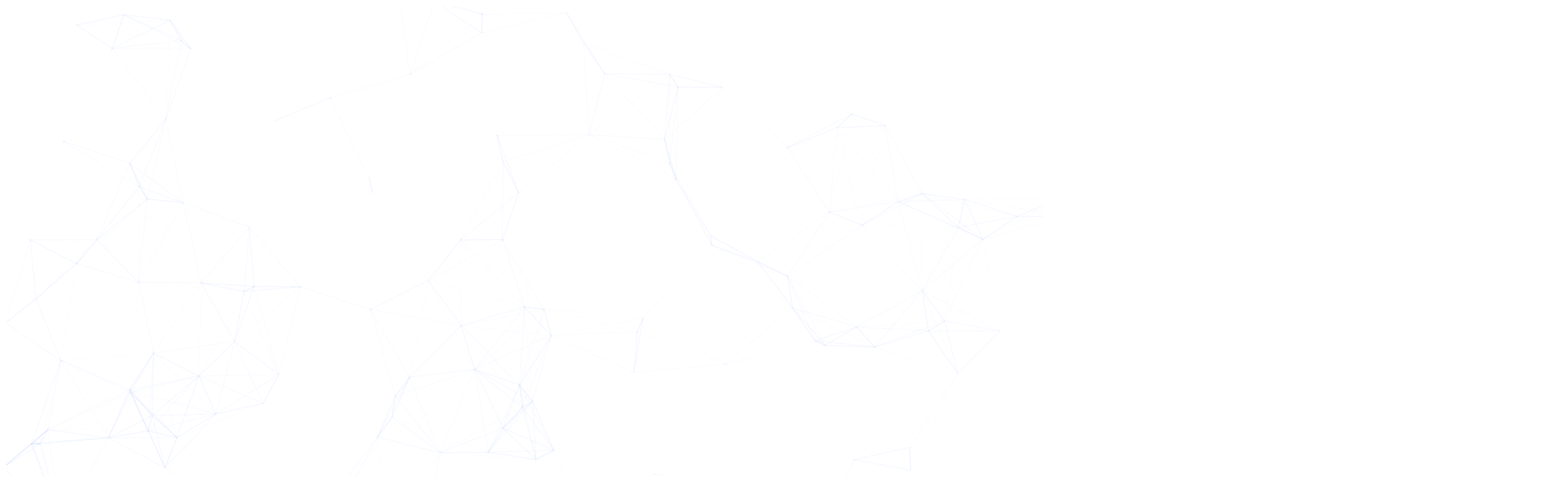
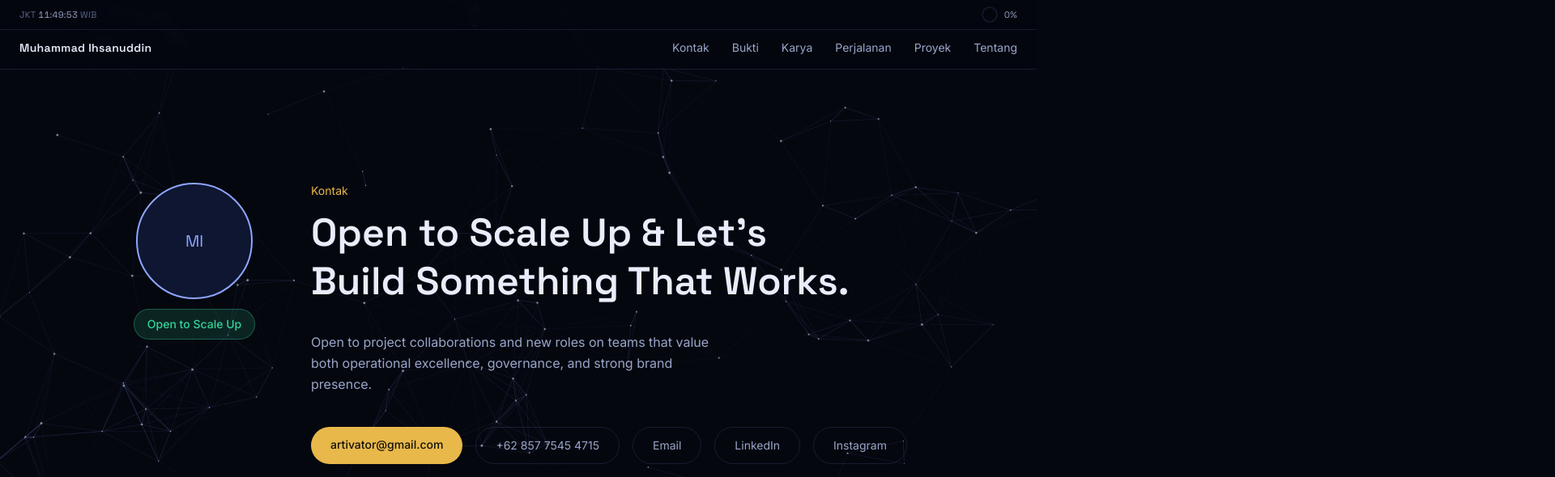
Before and after one commit to theartivator/cv-ihsanuddin, a React (Vite) app: page / in a window 1280 px wide. Shown: the top 590 px of the page at 81% size, 1920 px wide, since content can reach past the window. Built offline with nearby package versions, Linux system fonts and the light colour scheme.

Commit message:
fix(css): restore real index.css content (typewriter cursor styles)

```diff
--- a/src/index.css
+++ b/src/index.css
@@ -1 +1,235 @@
-REPLACE_CSS
+@import url('https://fonts.googleapis.com/css2?family=Space+Grotesk:wght@400;500;600;700&family=Inter:wght@400;500;600;700&display=swap');
+@import "tailwindcss";
+
+:root {
+  --bg: #05070f;
+  --bg-alt: #080b18;
+  --surface: #0e1631;
+  --surface-2: #131c40;
+  --line: rgba(143, 166, 255, 0.14);
+  --text: #e9edfb;
+  --text-muted: #9aa6c9;
+  --text-dim: #5d6790;
+  --accent: #8fa6ff;
+  --accent-soft: rgba(143, 166, 255, 0.12);
+  --gold: #e8b84b;
+  --gold-soft: rgba(232, 184, 75, 0.14);
+}
+
+* { box-sizing: border-box; }
+
+html {
+  scroll-behavior: smooth;
+  scroll-snap-type: y proximity;
+}
+
+/* Cursor roket kustom (lihat components/Cursor.jsx) menggantikan cursor
+   bawaan OS hanya di perangkat dengan mouse presisi; di layar sentuh
+   cursor default browser tetap dipakai. */
+html.has-rocket-cursor {
+  cursor: none;
+}
+html.has-rocket-cursor a,
+html.has-rocket-cursor button,
+html.has-rocket-cursor [role="button"],
+html.has-rocket-cursor input,
+html.has-rocket-cursor select,
+html.has-rocket-cursor textarea,
+html.has-rocket-cursor label {
+  cursor: none;
+}
+
+/* Scroll seperti slide: tiap section penuh satu layar dan konten diletakkan
+   di tengah secara vertikal, jadi tidak ada bagian yang terpotong saat snap. */
+main > section {
+  min-height: 100vh;
+  scroll-snap-align: start;
+  scroll-snap-stop: normal;
+  display: flex;
+  flex-direction: column;
+  justify-content: center;
+}
+
+@media (prefers-reduced-motion: reduce) {
+  html { scroll-behavior: auto; scroll-snap-type: none; }
+  *, *::before, *::after {
+    animation-duration: 0.01ms !important;
+    animation-iteration-count: 1 !important;
+    transition-duration: 0.01ms !important;
+    scroll-behavior: auto !important;
+  }
+}
+
+body {
+  margin: 0;
+  background: var(--bg);
+  color: var(--text);
+  font-family: 'Inter', system-ui, sans-serif;
+  -webkit-font-smoothing: antialiased;
+}
+
+a, button, [role="button"], input, select, textarea, label {
+  cursor: inherit;
+}
+
+.font-display {
+  font-family: 'Space Grotesk', 'Inter', system-ui, sans-serif;
+}
+
+.font-mono-num {
+  font-family: 'Space Grotesk', monospace;
+  font-variant-numeric: tabular-nums;
+}
+
+::selection {
+  background: var(--accent-soft);
+  color: var(--text);
+}
+
+:focus-visible {
+  outline: 2px solid var(--accent);
+  outline-offset: 3px;
+}
+
+a { color: inherit; }
+
+::-webkit-scrollbar { width: 10px; }
+::-webkit-scrollbar-track { background: var(--bg); }
+::-webkit-scrollbar-thumb { background: var(--surface-2); border-radius: 8px; }
+
+.scroll-thin { scrollbar-width: thin; scrollbar-color: var(--surface-2) transparent; }
+.scroll-thin::-webkit-scrollbar { width: 6px; }
+.scroll-thin::-webkit-scrollbar-track { background: transparent; }
+.scroll-thin::-webkit-scrollbar-thumb { background: var(--surface-2); border-radius: 6px; }
+
+/* ===============================================================
+   Rocket cursor — lihat src/components/Cursor.jsx
+   =============================================================== */
+.rocket-cursor {
+  position: fixed;
+  top: 0;
+  left: 0;
+  z-index: 2147483647;
+  pointer-events: none;
+  will-change: transform;
+  filter: drop-shadow(0 0 10px rgba(70, 140, 255, 0.4));
+  transition: opacity 0.15s ease;
+}
+
+.rocket-cursor--hidden {
+  opacity: 0;
+}
+
+.rocket-cursor__hull path,
+.rocket-cursor__hull circle {
+  fill: var(--text);
+  stroke: var(--bg);
+  stroke-width: 1.4;
+  stroke-linejoin: round;
+}
+
+.rocket-cursor__window {
+  fill: var(--bg) !important;
+  stroke: var(--text) !important;
+  stroke-width: 1.2 !important;
+}
+
+.rocket-cursor__nozzle {
+  fill: var(--bg) !important;
+  stroke: var(--text) !important;
+  stroke-width: 1.1 !important;
+  opacity: 0.9;
+}
+
+.rocket-cursor__flame {
+  transform-origin: 0px 0px;
+  transform-box: fill-box;
+}
+
+.rocket-cursor__flame--outer {
+  fill: #12328a;
+  opacity: 0.85;
+  animation: flameFlickerOuter 460ms ease-in-out infinite;
+}
+
+.rocket-cursor__flame--mid {
+  fill: #2d6df6;
+  opacity: 0.92;
+  animation: flameFlickerMid 340ms ease-in-out infinite;
+  animation-delay: 60ms;
+}
+
+.rocket-cursor__flame--inner {
+  fill: #bfe4ff;
+  opacity: 0.98;
+  animation: flameFlickerInner 260ms ease-in-out infinite;
+  animation-delay: 30ms;
+}
+
+.rocket-cursor--boost .rocket-cursor__flames {
+  animation: flameBoostShake 90ms linear infinite;
+}
+.rocket-cursor--boost .rocket-cursor__flame--outer {
+  animation-duration: 220ms;
+}
+.rocket-cursor--boost .rocket-cursor__flame--mid {
+  animation-duration: 160ms;
+}
+.rocket-cursor--boost .rocket-cursor__flame--inner {
+  animation-duration: 120ms;
+}
+
+@keyframes flameFlickerOuter {
+  0%, 100% { transform: scaleY(1) scaleX(1); opacity: 0.8; }
+  30% { transform: scaleY(1.22) scaleX(0.9); opacity: 1; }
+  55% { transform: scaleY(0.88) scaleX(1.08); opacity: 0.7; }
+  80% { transform: scaleY(1.12) scaleX(0.95); opacity: 0.92; }
+}
+
+@keyframes flameFlickerMid {
+  0%, 100% { transform: scaleY(1) scaleX(1); opacity: 0.85; }
+  35% { transform: scaleY(1.28) scaleX(0.88); opacity: 1; }
+  65% { transform: scaleY(0.85) scaleX(1.1); opacity: 0.78; }
+}
+
+@keyframes flameFlickerInner {
+  0%, 100% { transform: scaleY(1) scaleX(1); opacity: 0.9; }
+  40% { transform: scaleY(1.35) scaleX(0.85); opacity: 1; }
+  70% { transform: scaleY(0.82) scaleX(1.12); opacity: 0.85; }
+}
+
+@keyframes flameBoostShake {
+  0%, 100% { transform: translateX(0); }
+  50% { transform: translateX(0.6px); }
+}
+
+@media (prefers-reduced-motion: reduce) {
+  .rocket-cursor__flame {
+    animation: none !important;
+  }
+}
+
+/* ===============================================================
+   Typewriter cursor — lihat src/components/Hero.jsx
+   =============================================================== */
+.typewriter-cursor {
+  display: inline-block;
+  width: 0.06em;
+  height: 0.82em;
+  margin-left: 0.06em;
+  background: currentColor;
+  animation: typewriterBlink 900ms step-end infinite;
+  vertical-align: -0.08em;
+}
+
+@keyframes typewriterBlink {
+  0%, 45% { opacity: 1; }
+  50%, 100% { opacity: 0; }
+}
+
+@media (prefers-reduced-motion: reduce) {
+  .typewriter-cursor {
+    animation: none !important;
+    opacity: 1;
+  }
+}
```
